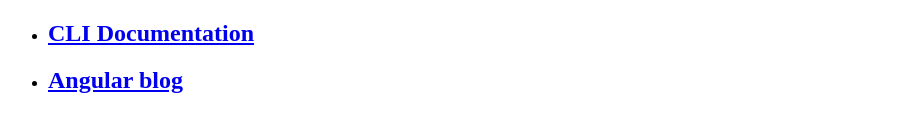
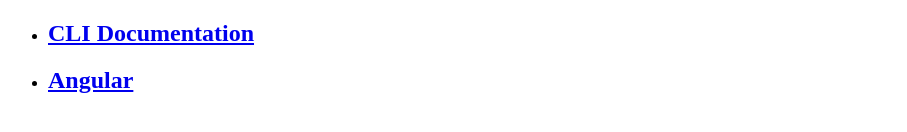
Before and after one commit to letuankhoipm/TravelingWebsite, an Angular app: page / in a window 1280 px wide. Shown: the part 478-610 px from the top of the page, without its empty margins (0-907 px from the left). Built offline with nearby package versions, Linux system fonts and the light colour scheme.

Commit message:
first commit

```diff
--- a/src/app/app.component.html
+++ b/src/app/app.component.html
@@ -14,7 +14,7 @@
     <h2><a target="_blank" rel="noopener" href="https://angular.io/cli">CLI Documentation</a></h2>
   </li>
   <li>
-    <h2><a target="_blank" rel="noopener" href="https://blog.angular.io/">Angular blog</a></h2>
+    <h2><a target="_blank" rel="noopener" href="https://blog.angular.io/">Angular</a></h2>
   </li>
 </ul>
 
```
